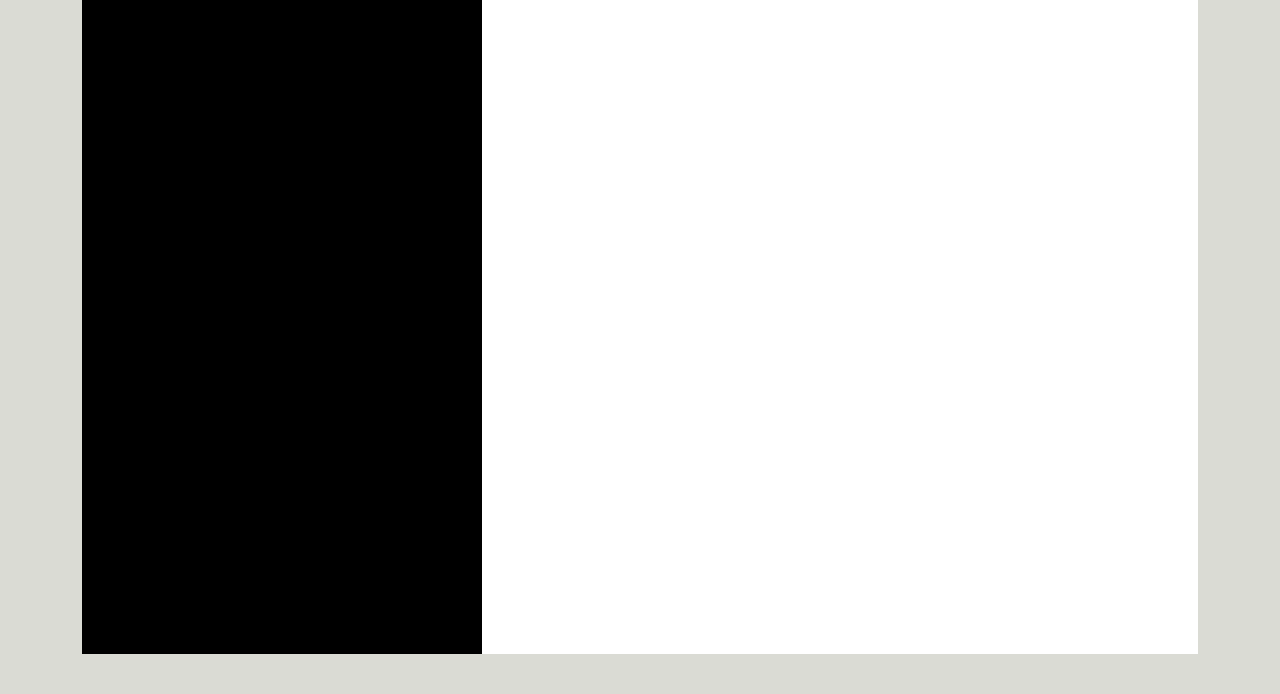
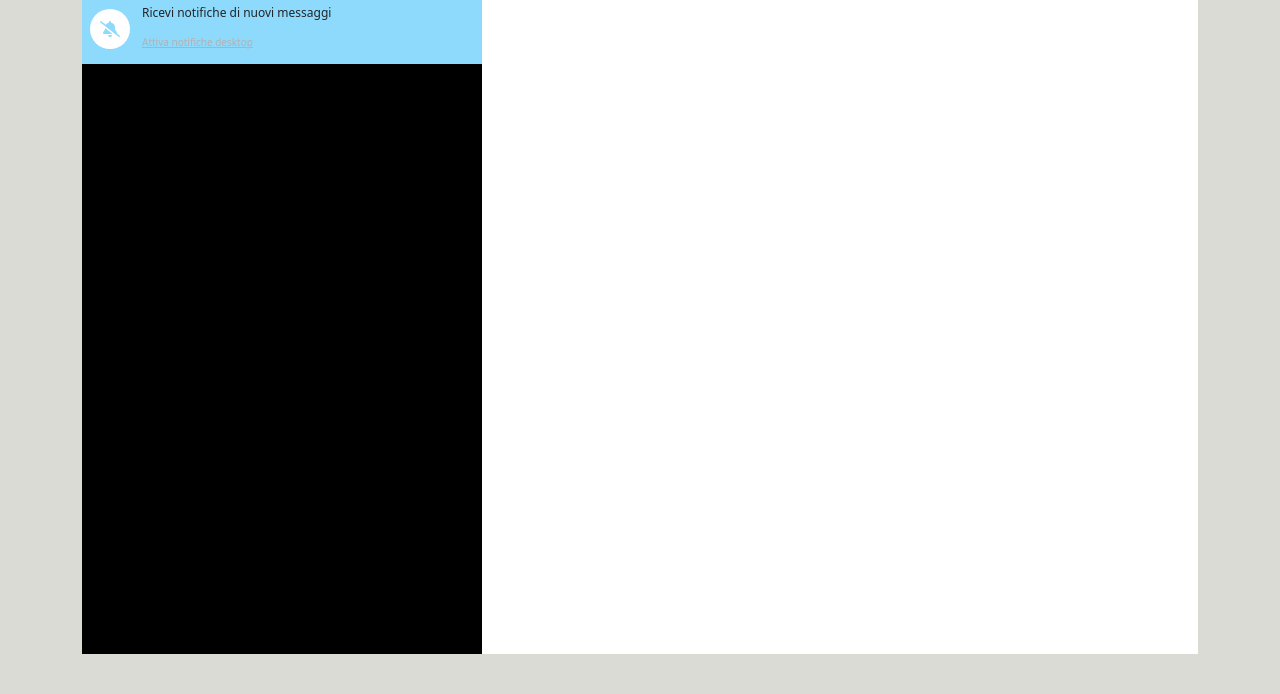
Before and after one commit to GLCVLL/vue-boolzapp, a plain HTML site: page index.html in a window 1280 px wide. Shown: the part 106-800 px from the top of the page. Drawn offline with nearby package versions, Linux system fonts and the light colour scheme.

Commit message:
added notifications sidebar

```diff
--- a/css/style.css
+++ b/css/style.css
@@ -32,3 +32,33 @@ main {
 }
 
 /* NOTIFICATIONS */
+
+.sidebar-notifications{
+  height: 70px;
+  background-color: #8edafc;
+}
+
+.sidebar-notifications .circle{
+  position: relative;
+  height: 40px;
+  width: 40px;
+  border-radius: 50%;
+  background-color: white;
+}
+
+.circle i {
+  position: absolute;
+  top: 50%;
+  left: 50%;
+  transform: translate(-50%, -50%);
+  color: #8edafc;
+}
+
+.notifications-text h6{
+  font-size: 12px;
+}
+
+.notifications-text a{
+  font-size: 10px;
+  color: #b1b1b1;
+}
--- a/index.html
+++ b/index.html
@@ -36,6 +36,15 @@
                     </div>
                 </div>
                 <!-- NOTIFICATIONS -->
+                <div class="sidebar-notifications d-flex align-items-center">
+                    <div class="circle mx-2">
+                        <i class="fa-solid fa-bell-slash"></i>
+                    </div>
+                    <div class="notifications-text mx-1">
+                        <h6>Ricevi notifiche di nuovi messaggi</h6>
+                        <a href="#">Attiva notifiche desktop</a>
+                    </div>
+                </div>
             </div>
             <div class="main-elements"></div>
         </main>
```
